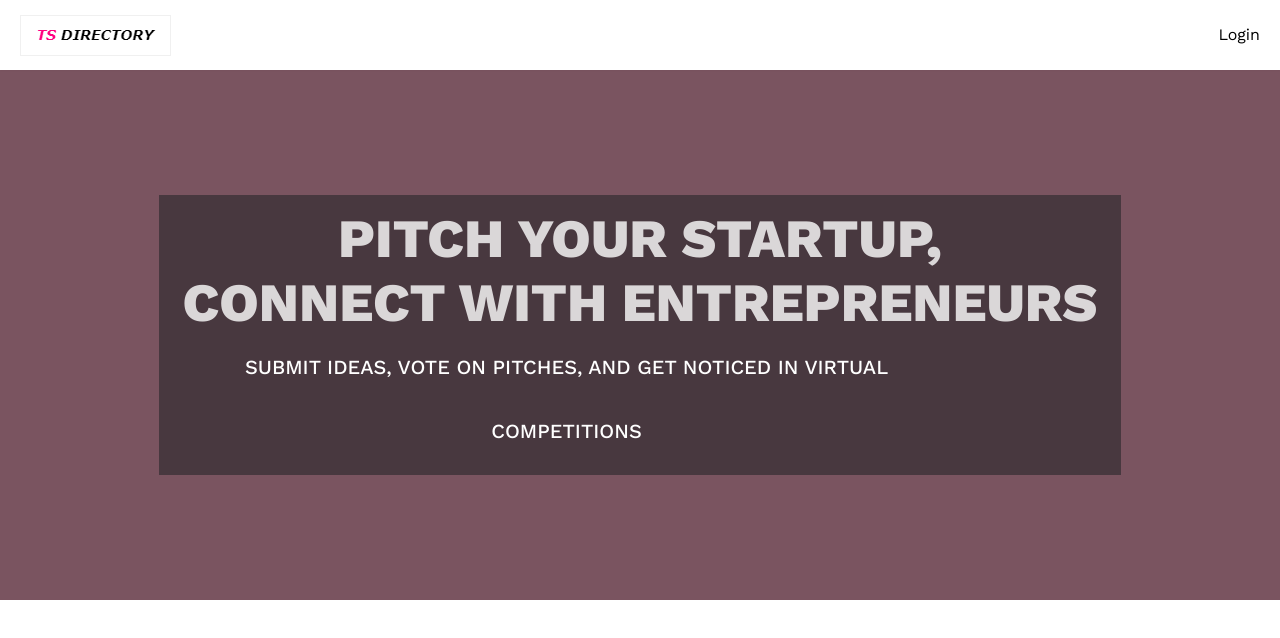
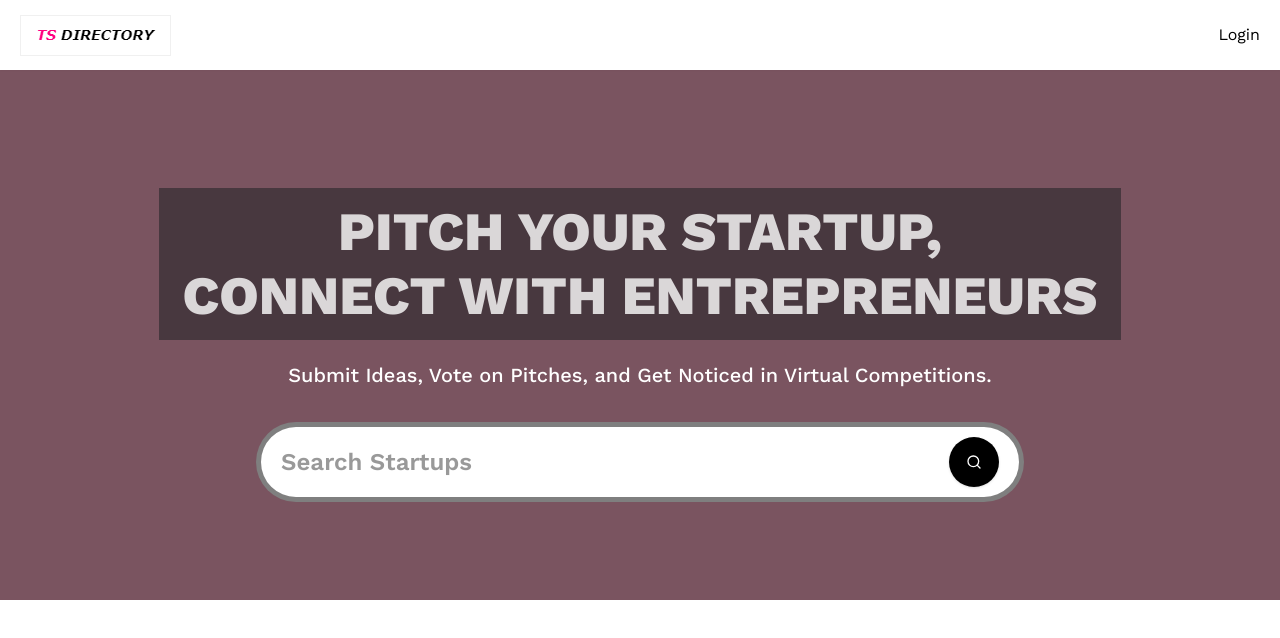
Before and after one commit to yvonnkr/Tech-Startup-App, a Next.js app: page / in a window 1280 px wide. Shown: the top 638 px of the page. Built offline with nearby package versions, Linux system fonts and the light colour scheme; no server answers.

Commit message:
implement the search form

```diff
--- a/app/(root)/layout.tsx
+++ b/app/(root)/layout.tsx
@@ -1,5 +1,5 @@
 import React from "react";
-import Navbar from "@/app/components/Navbar";
+import Navbar from "@/components/Navbar";
 
 export default function Layout({
     children,
--- a/app/(root)/page.tsx
+++ b/app/(root)/page.tsx
@@ -1,14 +1,25 @@
-export default function Home() {
+import SearchForm from "@/components/SearchForm";
+
+export default async function Home({
+    searchParams,
+}: {
+    searchParams: Promise<{ query?: string }>;
+}) {
+    const query = (await searchParams).query;
+
     return (
         <>
             <section className="pink_container">
                 <h1 className="heading">
                     Pitch Your Startup, <br /> Connect with Entrepreneurs
-                    <p className="sub-heading !max-w-3xl">
-                        Submit Ideas, Vote on Pitches, and Get Noticed in
-                        Virtual Competitions
-                    </p>
                 </h1>
+
+                <p className="sub-heading !max-w-3xl">
+                    Submit Ideas, Vote on Pitches, and Get Noticed in Virtual
+                    Competitions.
+                </p>
+
+                <SearchForm query={query} />
             </section>
         </>
     );
--- a/app/globals.css
+++ b/app/globals.css
@@ -120,11 +120,11 @@
 
     /* searchform */
     .search-form {
-        @apply max-w-3xl w-full min-h-[80px] bg-white border-[5px] border-black rounded-[80px] text-[24px] mt-8 px-5 flex flex-row items-center gap-5;
+        @apply max-w-3xl w-full min-h-[80px] bg-white border-[5px] border-black/50 rounded-[80px] text-[24px] mt-8 px-5 flex flex-row items-center gap-5;
     }
 
     .search-input {
-        @apply flex-1 font-bold placeholder:font-semibold placeholder:text-black-100 w-full h-auto outline-none;
+        @apply flex-1 font-semibold placeholder:font-semibold placeholder:text-black-100/50 w-full h-auto outline-none;
     }
 
     .search-btn {
--- /dev/null
+++ b/components/SearchForm.tsx
@@ -0,0 +1,26 @@
+import React from "react";
+import Form from "next/form";
+import SearchFormReset from "@/components/SearchFormReset";
+import { Search } from "lucide-react";
+import { Button } from "@/components/ui/button";
+
+const SearchForm = ({ query }: { query?: string }) => {
+    return (
+        <Form action="/" scroll={false} className="search-form">
+            <input
+                name="query"
+                defaultValue=""
+                placeholder="Search Startups"
+                className="search-input"
+            />
+            <div className="flex gap-2">
+                {query && <SearchFormReset />}
+
+                <Button className="search-btn text-white" type="submit">
+                    <Search className="size-5" />
+                </Button>
+            </div>
+        </Form>
+    );
+};
+export default SearchForm;
--- /dev/null
+++ b/components/SearchFormReset.tsx
@@ -0,0 +1,20 @@
+"use client";
+import React from "react";
+import Link from "next/link";
+import { X } from "lucide-react";
+
+const SearchFormReset = () => {
+    const reset = () => {
+        const form = document.querySelector(".search-form") as HTMLFormElement;
+        if (form) form.reset();
+    };
+
+    return (
+        <button type="reset" onClick={reset}>
+            <Link href="/" className="search-btn text-white">
+                <X className="size-5" />
+            </Link>
+        </button>
+    );
+};
+export default SearchFormReset;
--- /dev/null
+++ b/components/ui/button.tsx
@@ -0,0 +1,57 @@
+import * as React from "react"
+import { Slot } from "@radix-ui/react-slot"
+import { cva, type VariantProps } from "class-variance-authority"
+
+import { cn } from "@/lib/utils"
+
+const buttonVariants = cva(
+  "inline-flex items-center justify-center gap-2 whitespace-nowrap rounded-md text-sm font-medium transition-colors focus-visible:outline-none focus-visible:ring-1 focus-visible:ring-ring disabled:pointer-events-none disabled:opacity-50 [&_svg]:pointer-events-none [&_svg]:size-4 [&_svg]:shrink-0",
+  {
+    variants: {
+      variant: {
+        default:
+          "bg-primary text-primary-foreground shadow hover:bg-primary/90",
+        destructive:
+          "bg-destructive text-destructive-foreground shadow-sm hover:bg-destructive/90",
+        outline:
+          "border border-input bg-background shadow-sm hover:bg-accent hover:text-accent-foreground",
+        secondary:
+          "bg-secondary text-secondary-foreground shadow-sm hover:bg-secondary/80",
+        ghost: "hover:bg-accent hover:text-accent-foreground",
+        link: "text-primary underline-offset-4 hover:underline",
+      },
+      size: {
+        default: "h-9 px-4 py-2",
+        sm: "h-8 rounded-md px-3 text-xs",
+        lg: "h-10 rounded-md px-8",
+        icon: "h-9 w-9",
+      },
+    },
+    defaultVariants: {
+      variant: "default",
+      size: "default",
+    },
+  }
+)
+
+export interface ButtonProps
+  extends React.ButtonHTMLAttributes<HTMLButtonElement>,
+    VariantProps<typeof buttonVariants> {
+  asChild?: boolean
+}
+
+const Button = React.forwardRef<HTMLButtonElement, ButtonProps>(
+  ({ className, variant, size, asChild = false, ...props }, ref) => {
+    const Comp = asChild ? Slot : "button"
+    return (
+      <Comp
+        className={cn(buttonVariants({ variant, size, className }))}
+        ref={ref}
+        {...props}
+      />
+    )
+  }
+)
+Button.displayName = "Button"
+
+export { Button, buttonVariants }
--- a/package.json
+++ b/package.json
@@ -14,6 +14,7 @@
     "react-dom": "$react-dom"
   },
   "dependencies": {
+    "@radix-ui/react-slot": "^1.1.0",
     "@tailwindcss/typography": "^0.5.15",
     "class-variance-authority": "^0.7.0",
     "clsx": "^2.1.1",
```
Also changed, not shown: components/Navbar.tsx (renamed from app/components/Navbar.tsx), 1 other file (tests, documents, lock files or other folders).
